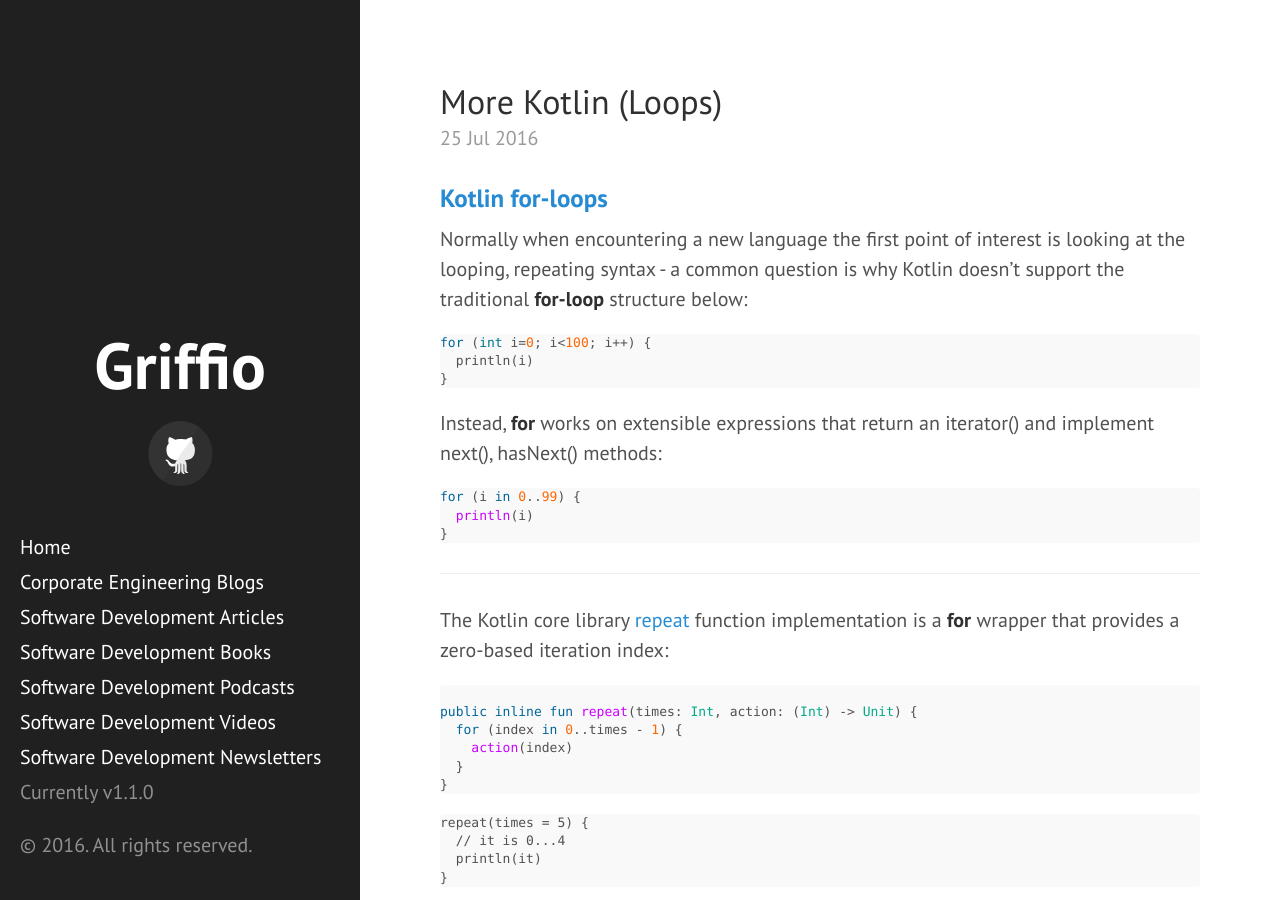
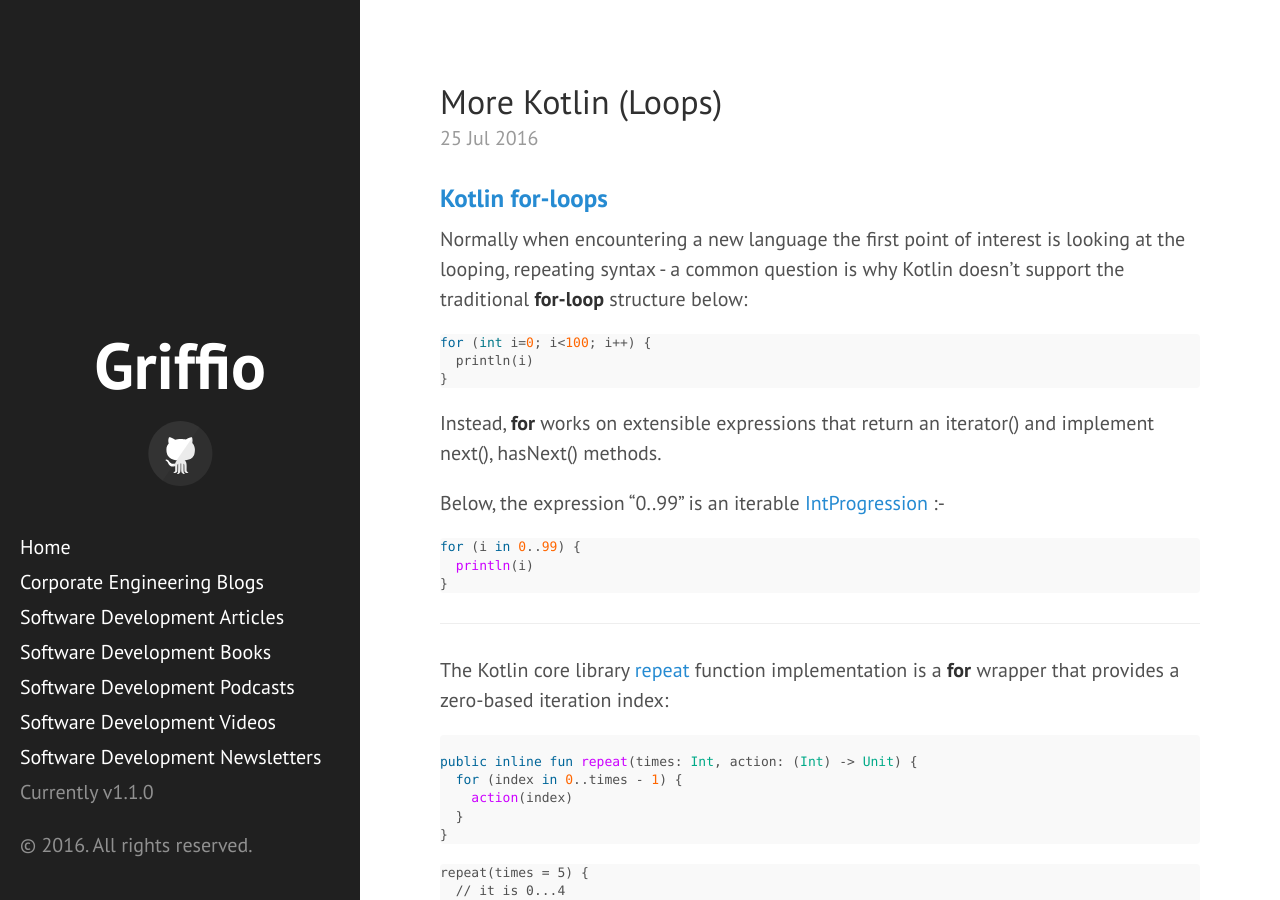
Before and after one commit to griffio/griffio.github.io, a Jekyll site: the page built from _posts/2016-07-25-More-Kotlin-Loops.md, in a window 1280 px wide and 900 px high. Built offline with Jekyll 4.4.1, drawn with Linux system fonts in a browser that asks for light colours; some web fonts are replaced.

Commit message:
Update 2016-07-25-More-Kotlin-Loops.md

````diff
--- a/_posts/2016-07-25-More-Kotlin-Loops.md
+++ b/_posts/2016-07-25-More-Kotlin-Loops.md
@@ -17,7 +17,9 @@
 }
 ```
 
-Instead, **for** works on extensible expressions that return an iterator() and implement next(), hasNext() methods:
+Instead, **for** works on extensible expressions that return an iterator() and implement next(), hasNext() methods.
+
+Below, the expression "0..99" is an iterable [IntProgression](https://kotlinlang.org/api/latest/jvm/stdlib/kotlin.ranges/-int-progression/) :-
 
 ```  kotlin
 for (i in 0..99) {
````
